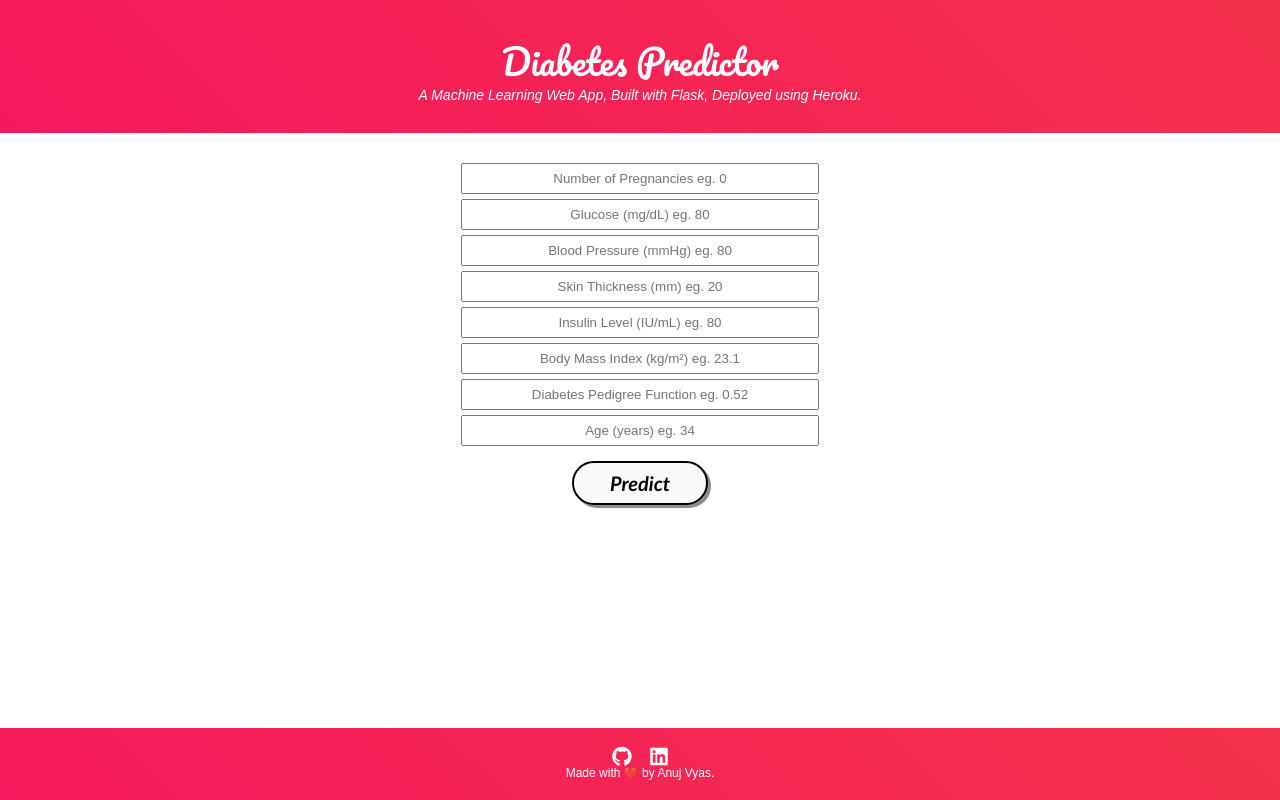
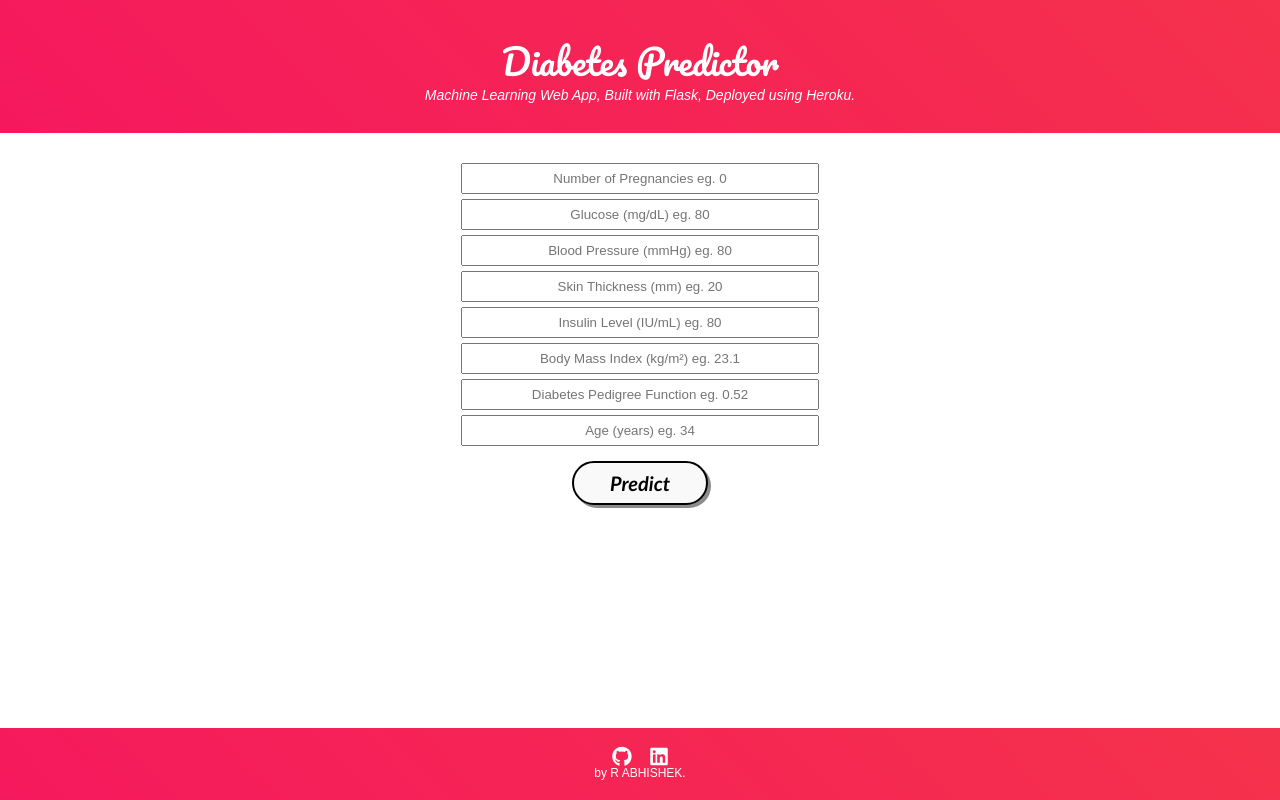
Before and after one commit to Abhishekravindran/End-To-End-Data-Science-Projects, a Flask app: page / in a window 1280 px wide. Run offline with Flask 2, Linux system fonts and the light colour scheme; parts of the project's set-up code (start-up, migrations or seed data) failed here and were passed over; some libraries are stand-ins or nearby versions.

Commit message:
Update index.html

```diff
--- a/Diabetes-Prediction-Deployment-master/Diabetes-Prediction-Deployment-master/templates/index.html
+++ b/Diabetes-Prediction-Deployment-master/Diabetes-Prediction-Deployment-master/templates/index.html
@@ -3,7 +3,7 @@
 <html lang="en" dir="ltr">
     <head>
         <meta charset="utf-8">
-        <title>Diabetes Predictor</title>
+        <title>Diabetes Predictor Project</title>
         <link rel="shortcut icon" href="{{ url_for('static', filename='diabetes-favicon.ico') }}">
         <link rel="stylesheet" type="text/css" href="{{ url_for('static', filename='styles.css') }}">
         <script src="https://kit.fontawesome.com/5f3f547070.js" crossorigin="anonymous"></script>
@@ -16,7 +16,7 @@
     	<div class="container">
             <h2 class='container-heading'><span class="heading_font">Diabetes Predictor</span></h2>
             <div class='description'>
-    			<p>A Machine Learning Web App, Built with Flask, Deployed using Heroku.</p>
+    			<p>Machine Learning Web App, Built with Flask, Deployed using Heroku.</p>
     		</div>
     	</div>
 
@@ -39,10 +39,10 @@
         <!-- Footer -->
        <div class='footer'>
            <div class="contact">
-               <a target="_blank" href="https://github.com/anujvyas/Diabetes-Prediction-Deployment"><i class="fab fa-github fa-lg contact-icon"></i></a>
-               <a target="_blank" href="https://www.linkedin.com/in/anujkvyas"><i class="fab fa-linkedin fa-lg contact-icon"></i></a>
+               <a target="_blank" href="https://github.com/Abhishekravindran/End-To-End-Data-Science-Projects/edit/main/Diabetes-Prediction-Deployment-master"><i class="fab fa-github fa-lg contact-icon"></i></a>
+               <a target="_blank" href="www.linkedin.com/in/abhishek-ravindran-226909180"><i class="fab fa-linkedin fa-lg contact-icon"></i></a>
            </div>
-           <p class='footer-description'>Made with ❤️ by Anuj Vyas.</p>
+           <p class='footer-description'>by R ABHISHEK.</p>
        </div>
 
     </body>
```
